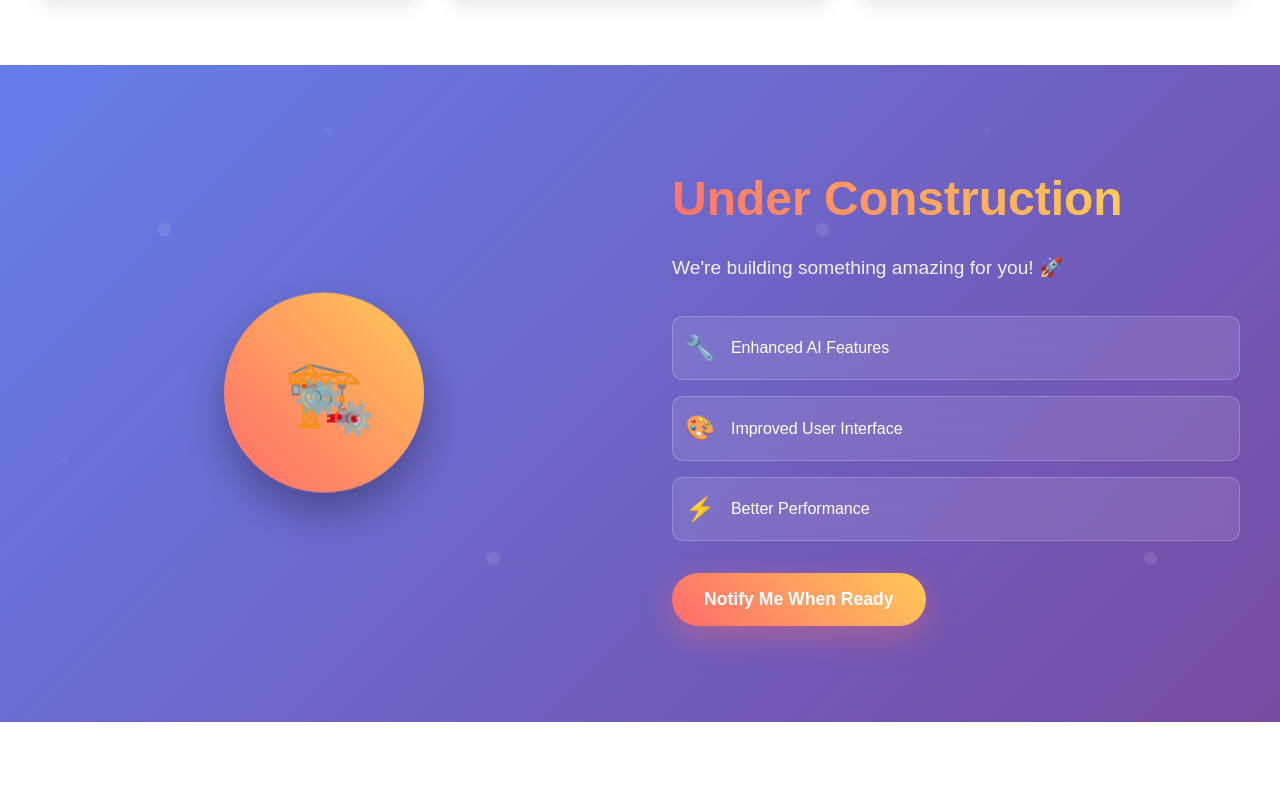
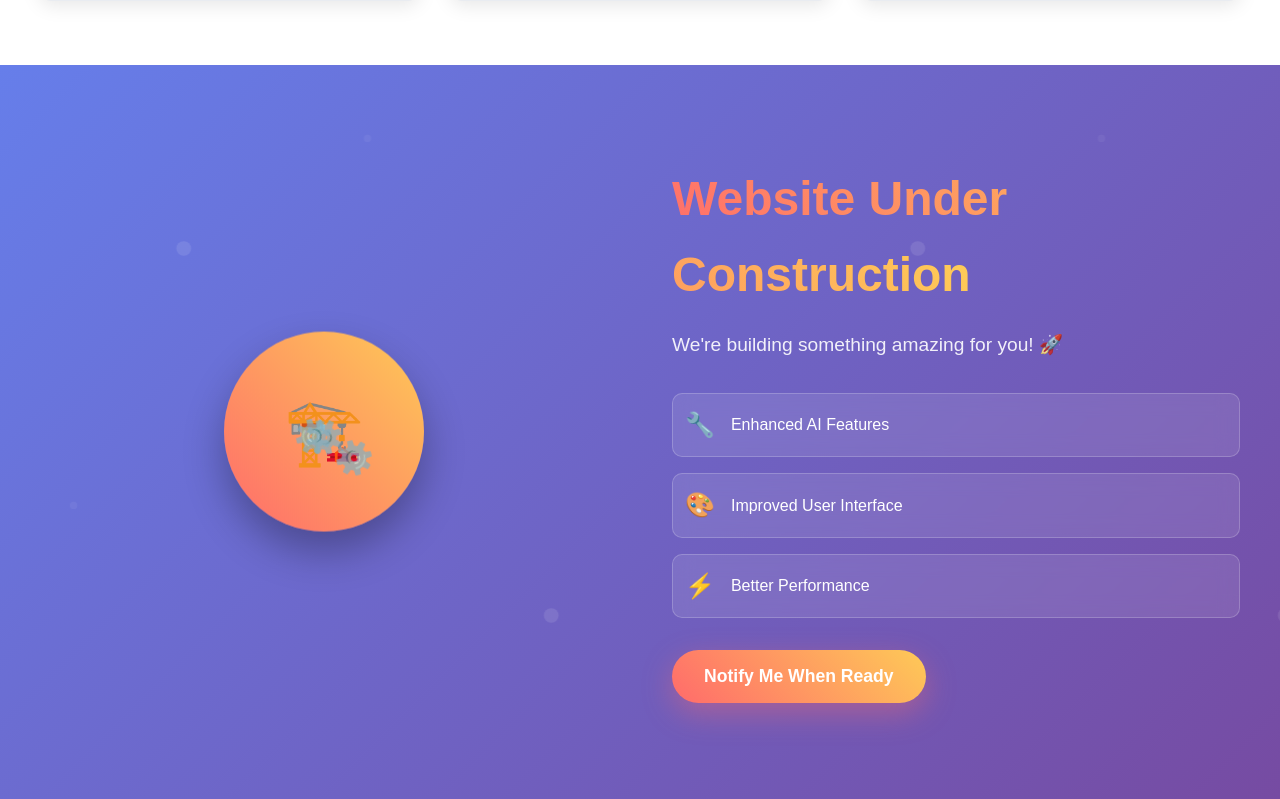
Before and after one commit to RadassistTele/Website-Frontend, a Next.js app: page / in a window 1280 px wide. Shown: the part 1211-2010 px from the top of the page. Before the commit the page ends 1933 px from the top, so only its background shows below. Built offline with nearby package versions, Linux system fonts and the light colour scheme.

Commit message:
small fix

```diff
--- a/app/components/UnderConstruction/UnderConstruction.tsx
+++ b/app/components/UnderConstruction/UnderConstruction.tsx
@@ -17,7 +17,7 @@
         </div>
         <div className="construction-content">
           <h2 className="construction-title">
-            <span className="title-highlight">Under Construction</span>
+            <span className="title-highlight">Website Under Construction</span>
           </h2>
           <p className="construction-subtitle">
             We&apos;re building something amazing for you! 🚀
```
